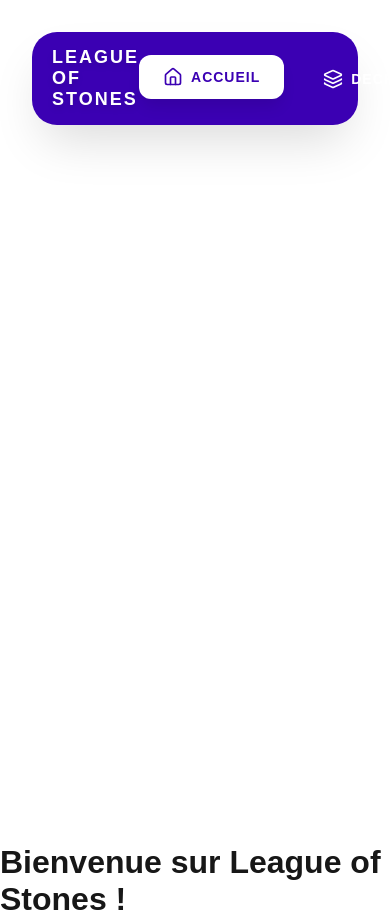
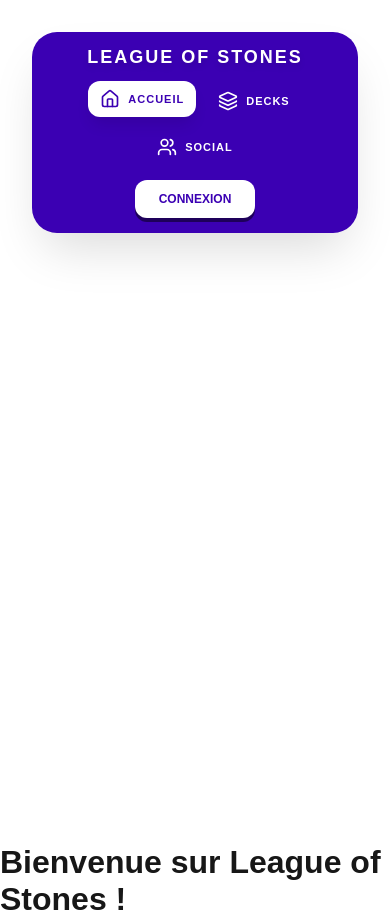
Before and after one commit to Itloow/league-of-stones, a Next.js app in the folder leagueofront/: page /Accueil in a window 390 px wide. Built offline with nearby package versions, Linux system fonts and the light colour scheme.

Commit message:
rendre le navbar responsive pour mobile

```diff
--- a/leagueofront/src/styles/Navbar.module.css
+++ b/leagueofront/src/styles/Navbar.module.css
@@ -1,3 +1,4 @@
+
 .appContainer {
   min-height: 100vh;
   background-color: #ffffff;
@@ -99,3 +100,25 @@
   transform: translateY(2px);
   box-shadow: 0 2px 0px #1e005a;
 }
+
+
+/* Media Query pour Mobile et Tablette (écrans inférieurs à 768px) */
+@media (max-width: 768px) {
+  .navbar {
+    flex-direction: column; /* 👈 On empile : le logo en haut, les boutons en bas */
+    gap: 15px;
+    padding: 15px 10px;
+  }
+
+  .navLinks {
+    flex-wrap: wrap; /* 👈 Magique : les 4 boutons vont à la ligne s'ils manquent de place */
+    justify-content: center; /* On centre les boutons */
+    width: 100%;
+    gap: 10px;
+  }
+
+  .navButton {
+    padding: 8px 12px;
+    font-size: 11px; /* On réduit un peu la taille du texte */
+  }
+}
```
Also changed, not shown: leagueofront/src/pages/index.jsx (+14 -9 lines).
